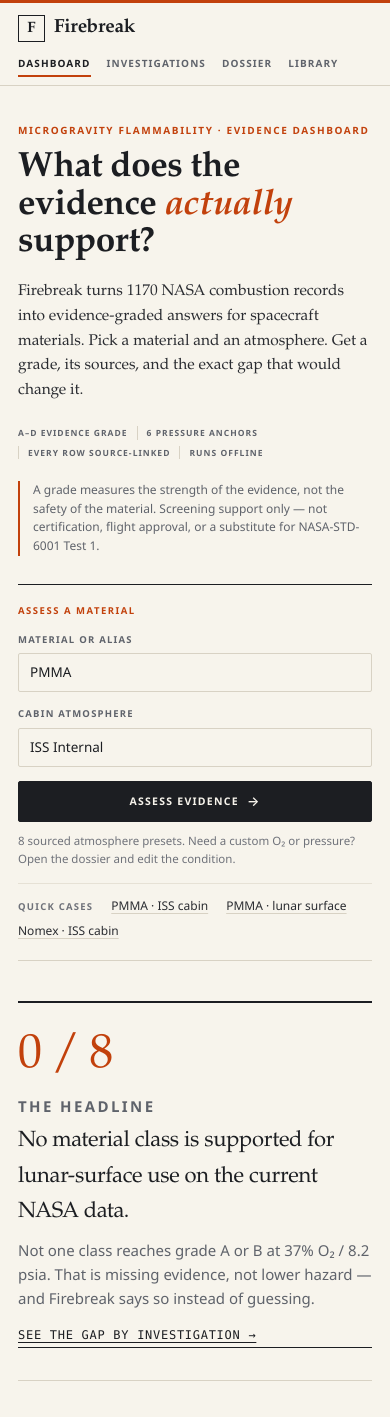
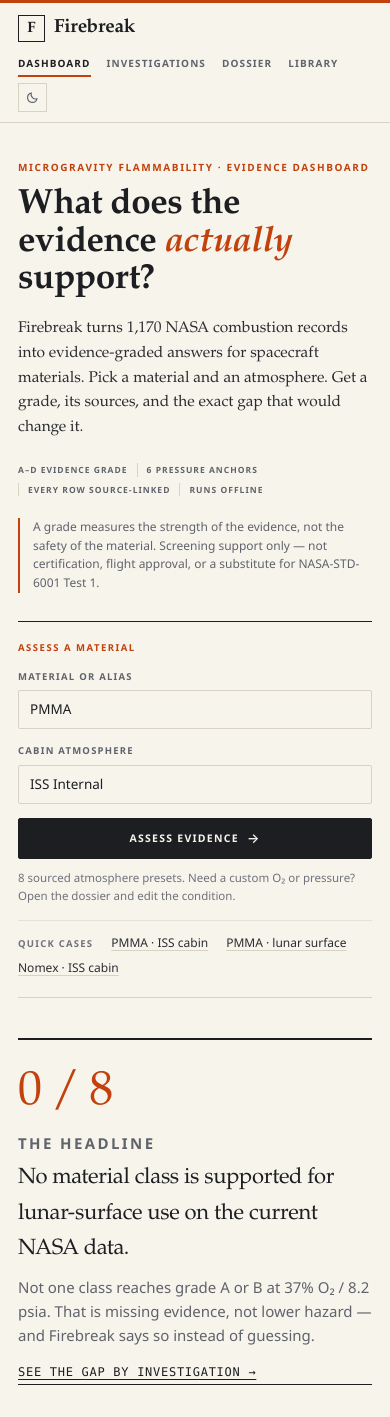
Before and after one commit to DiyonGamage/firebreak, a FastAPI app: page / in a window 390 px wide. Shown: the top 1417 px of the page. Run offline with FastAPI, Linux system fonts and the light colour scheme; data comes from the database, SQL or seed files in the repository.

Commit message:
Add a light/dark theme toggle to the report and the app
Both surfaces share the same localStorage preference and default to the
system colour scheme. Dark mode swaps the paper/ink token set, keeps
figure plates as white paper, and prints in light tokens regardless.

```diff
--- a/web/static/style.css
+++ b/web/static/style.css
@@ -2,6 +2,7 @@
    Paper, ink, hairline rules. Display serif, UI sans, data mono. */
 
 :root {
+  color-scheme: light;
   --paper: #f7f4ec;
   --paper-2: #efece3;
   --paper-3: #e8e3d6;
@@ -193,6 +213,53 @@ select {
 
 .topnav a:hover {
   color: var(--ink);
+}
+
+.themetoggle {
+  display: inline-flex;
+  align-items: center;
+  gap: 7px;
+  font-family: var(--mono);
+  font-size: 9.5px;
+  font-weight: 500;
+  letter-spacing: 0.1em;
+  text-transform: uppercase;
+  line-height: 1;
+  color: var(--muted);
+  background: transparent;
+  border: 1px solid var(--rule);
+  padding: 8px 10px;
+  cursor: pointer;
+  position: relative;
+  transition: color 0.15s ease, border-color 0.15s ease;
+}
+
+.themetoggle:hover {
+  color: var(--accent);
+  border-color: var(--accent);
+}
+
+.themetoggle:focus-visible {
+  outline: 2px solid var(--accent);
+  outline-offset: 2px;
+}
+
+.themetoggle svg {
+  display: block;
+  width: 13px;
+  height: 13px;
+}
+
+.themetoggle .icon-sun {
+  display: none;
+}
+
+[data-theme="dark"] .themetoggle .icon-moon {
+  display: none;
+}
+
+[data-theme="dark"] .themetoggle .icon-sun {
+  display: block;
 }
 
 .topnav a[aria-current="page"] {
@@ -376,12 +443,12 @@ select {
 }
 
 input::placeholder {
-  color: #8d8a80;
+  color: var(--faint);
 }
 
 input:hover,
 select:hover {
-  border-color: #c3bca9;
+  border-color: var(--faint);
 }
 
 input:focus,
@@ -2202,6 +2269,20 @@ footer strong {
     font-size: 10px;
   }
 
+  .themetoggle {
+    padding: 7px;
+  }
+
+  .themetoggle::after {
+    content: "";
+    position: absolute;
+    inset: -8px;
+  }
+
+  .themetoggle-label {
+    display: none;
+  }
+
   .dash-hero,
   .library-hero,
   .dossier-head {
@@ -2493,6 +2593,7 @@ footer strong {
     border-bottom: 1px solid #000;
   }
 
+  .themetoggle,
   .topnav,
   .mission,
   .status,
--- a/web/templates/dashboard.html
+++ b/web/templates/dashboard.html
@@ -6,7 +6,8 @@
   <title>Firebreak — Evidence dashboard</title>
   <meta name="description" content="Evidence-graded spacecraft material flammability screening from NASA microgravity data.">
   <link rel="icon" href="/static/favicon.svg" type="image/svg+xml">
-  <link rel="stylesheet" href="/static/style.css?v=11">
+  {% include "partials/theme-head.html" %}
+  <link rel="stylesheet" href="/static/style.css?v=14">
 </head>
 <body>
   {% include "partials/topbar.html" %}
@@ -17,7 +18,7 @@
         <p class="eyebrow">MICROGRAVITY FLAMMABILITY · EVIDENCE DASHBOARD</p>
         <h1>What does the evidence <em>actually</em> support?</h1>
         <p class="lede">
-          Firebreak turns {{ dashboard.counts.all_records }} NASA combustion records into
+          Firebreak turns {{ '{:,}'.format(dashboard.counts.all_records) }} NASA combustion records into
           evidence-graded answers for spacecraft materials. Pick a material and an
           atmosphere. Get a grade, its sources, and the exact gap that would change it.
         </p>
--- a/web/templates/index.html
+++ b/web/templates/index.html
@@ -6,7 +6,8 @@
   <title>Firebreak — Microgravity flammability evidence</title>
   <meta name="description" content="Source-linked, evidence-graded spacecraft material flammability screening from NASA microgravity data.">
   <link rel="icon" href="/static/favicon.svg" type="image/svg+xml">
-  <link rel="stylesheet" href="/static/style.css?v=11">
+  {% include "partials/theme-head.html" %}
+  <link rel="stylesheet" href="/static/style.css?v=14">
 </head>
 <body>
   {% include "partials/topbar.html" %}
--- a/web/templates/investigations.html
+++ b/web/templates/investigations.html
@@ -6,7 +6,8 @@
   <title>Firebreak — Investigations</title>
   <meta name="description" content="NASA combustion investigations ranked by crew-environment relevance, with pillar coverage and evidence gaps.">
   <link rel="icon" href="/static/favicon.svg" type="image/svg+xml">
-  <link rel="stylesheet" href="/static/style.css?v=12">
+  {% include "partials/theme-head.html" %}
+  <link rel="stylesheet" href="/static/style.css?v=14">
 </head>
 <body>
   {% include "partials/topbar.html" %}
--- a/web/templates/library.html
+++ b/web/templates/library.html
@@ -6,7 +6,8 @@
   <title>Firebreak — Evidence library</title>
   <meta name="description" content="Search the NASA source documents behind every Firebreak evidence grade.">
   <link rel="icon" href="/static/favicon.svg" type="image/svg+xml">
-  <link rel="stylesheet" href="/static/style.css?v=11">
+  {% include "partials/theme-head.html" %}
+  <link rel="stylesheet" href="/static/style.css?v=14">
 </head>
 <body>
   {% include "partials/topbar.html" %}
--- /dev/null
+++ b/web/templates/partials/theme-head.html
@@ -0,0 +1,36 @@
+<meta name="theme-color" content="#f7f4ec">
+<script>
+(function () {
+  var root = document.documentElement;
+  var stored = null;
+  try { stored = localStorage.getItem('firebreak-theme'); } catch (e) {}
+  var theme = stored === 'dark' || stored === 'light'
+    ? stored
+    : (window.matchMedia && window.matchMedia('(prefers-color-scheme: dark)').matches ? 'dark' : 'light');
+  root.dataset.theme = theme;
+  var meta = document.querySelector('meta[name="theme-color"]');
+  if (meta) meta.setAttribute('content', theme === 'dark' ? '#191916' : '#f7f4ec');
+
+  function paint() {
+    var dark = root.dataset.theme === 'dark';
+    var meta = document.querySelector('meta[name="theme-color"]');
+    if (meta) meta.setAttribute('content', dark ? '#191916' : '#f7f4ec');
+    var button = document.querySelector('[data-theme-toggle]');
+    if (!button) return;
+    button.setAttribute('aria-label', dark ? 'Switch to light theme' : 'Switch to dark theme');
+    var label = button.querySelector('.themetoggle-label');
+    if (label) label.textContent = dark ? 'Light' : 'Dark';
+  }
+
+  document.addEventListener('DOMContentLoaded', function () {
+    paint();
+    document.addEventListener('click', function (event) {
+      var button = event.target.closest('[data-theme-toggle]');
+      if (!button) return;
+      root.dataset.theme = root.dataset.theme === 'dark' ? 'light' : 'dark';
+      try { localStorage.setItem('firebreak-theme', root.dataset.theme); } catch (e) {}
+      paint();
+    });
+  });
+})();
+</script>
--- a/web/templates/partials/topbar.html
+++ b/web/templates/partials/topbar.html
@@ -11,4 +11,9 @@
     <a href="/assess" {% if request.url.path == '/assess' %}aria-current="page"{% endif %}>Dossier</a>
     <a href="/library" {% if request.url.path == '/library' %}aria-current="page"{% endif %}>Library</a>
   </nav>
+  <button class="themetoggle" type="button" data-theme-toggle aria-label="Switch to dark theme">
+    <svg class="icon-moon" viewBox="0 0 16 16" fill="none" stroke="currentColor" stroke-width="1.4" aria-hidden="true"><path d="M13.4 9.6A5.8 5.8 0 0 1 6.4 2.6a5.8 5.8 0 1 0 7 7Z"/></svg>
+    <svg class="icon-sun" viewBox="0 0 16 16" fill="none" stroke="currentColor" stroke-width="1.4" aria-hidden="true"><circle cx="8" cy="8" r="3.1"/><path d="M8 1.2v1.6M8 13.2v1.6M1.2 8h1.6M13.2 8h1.6M3.2 3.2l1.1 1.1M11.7 11.7l1.1 1.1M12.8 3.2l-1.1 1.1M4.3 11.7l-1.1 1.1"/></svg>
+    <span class="themetoggle-label">Dark</span>
+  </button>
 </header>
```
Also changed, not shown: other parts of web/static/style.css (+38 -0 lines), docs/index.html (+103 -2 lines).
